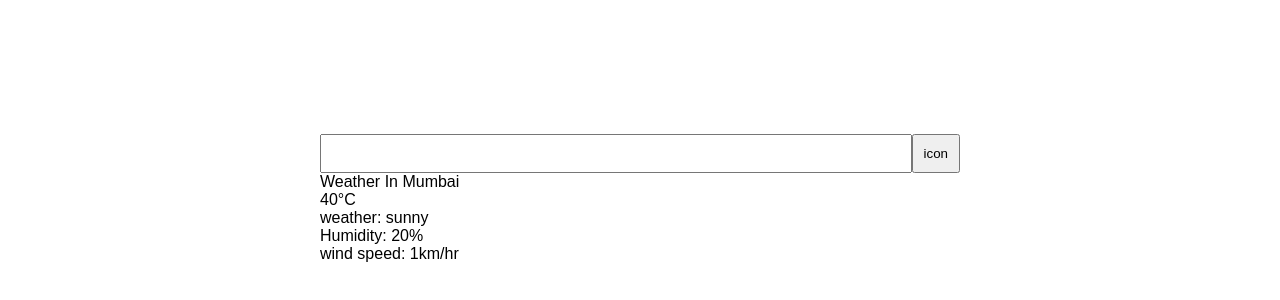
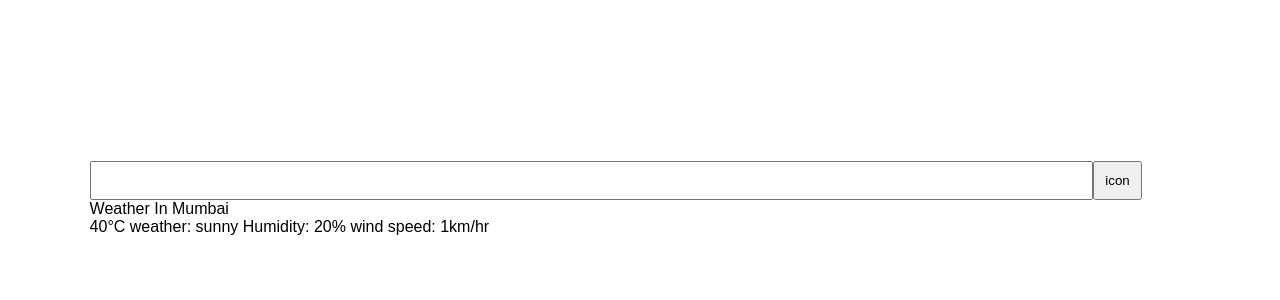
Before and after one commit to gsaurabhaxioned/weatherforcast, a plain HTML site: page index.html in a window 1280 px wide. Shown: the part 202-502 px from the top of the page. Drawn offline with Linux system fonts and the light colour scheme.

Commit message:
wrapper class added in html code

```diff
--- a/index.html
+++ b/index.html
@@ -36,19 +36,20 @@
     <!--header section start-->
     <!--main section start-->
     <main>
-        <div class="weather">
+      <div class="wrapper">
+        <div class="weather-box">
           <div class="search">
             <input type="text" name="searchbar" class="searchbar">
             <button class="search-icon">icon</button>
           </div>
           <div class="weather">
             <h2 class="cityname">Weather In Mumbai</h2>
-            <div class="temprature">40&#176;C</div>
-            <div class="description">weather: sunny</div>
-            <div class="humidity">Humidity: 20%</div>
-            <div class="wind">wind speed: 1km/hr</div>
-          </div>
+            <span class="temprature">40&#176;C</span>
+            <span class="description">weather: sunny</span>
+            <span class="humidity">Humidity: 20%</span>
+            <span class="wind">wind speed: 1km/hr</span>
         </div>
+      </div>
     </main>
     <!--main section end-->
 
```
